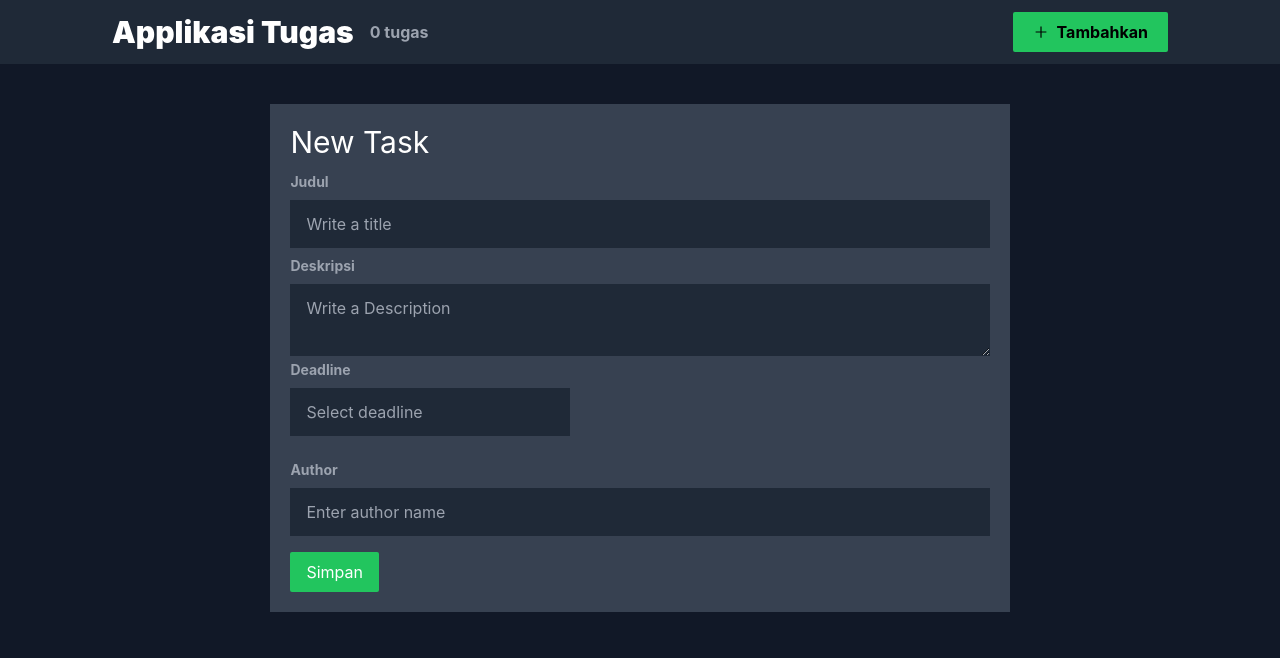
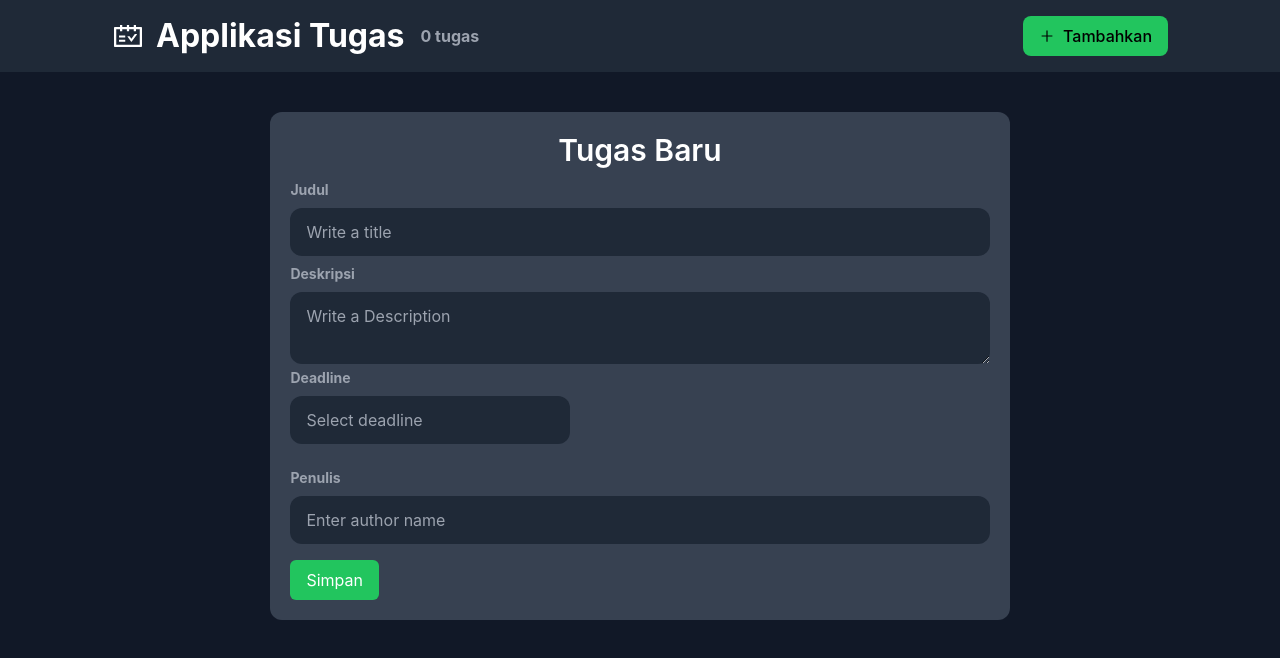
Before and after one commit to orangnyahilang/ADS-FE-Next-JS, a Next.js app: page /new in a window 1280 px wide. Shown: the top 658 px of the page. Built offline with nearby package versions, Linux system fonts and the light colour scheme.

Commit message:
second commit

```diff
--- a/src/app/new/page.js
+++ b/src/app/new/page.js
@@ -45,16 +45,16 @@ const TaskFormPage = ({ params }) => {
 
   return (
     <div className="flex justify-center items-center">
-      <form className="bg-gray-700 p-5 w-[70%]" onSubmit={onSubmit}>
-        <h1 className="text-3xl mb-3">
-          {params.id ? "Edit Task" : "New Task"}
+      <form className="bg-gray-700 p-5 w-[70%] rounded-xl" onSubmit={onSubmit}>
+        <h1 className="text-3xl mb-3 font-semibold text-center">
+          {params.id ? "Edit Tugas" : "Tugas Baru"}
         </h1>
         <label htmlFor="author" className="block text-gray-400 text-sm font-bold mb-2">
             Judul
           </label>
         <input
           type="text"
-          className="bg-gray-800 focus:text-gray-100 focus:outline-none w-full py-3 px-4 mb-2 block"
+          className="bg-gray-800 focus:text-gray-100 focus:outline-none w-full py-3 px-4 mb-2 block rounded-xl"
           placeholder="Write a title"
           autoFocus
           name="title"
@@ -71,7 +71,7 @@ const TaskFormPage = ({ params }) => {
         <textarea
           cols="2"
           placeholder="Write a Description"
-          className="bg-gray-800 focus:text-gray-100 focus:outline-none w-full py-3 px-4 mb-1 block"
+          className="bg-gray-800 focus:text-gray-100 focus:outline-none w-full py-3 px-4 mb-1 block rounded-xl"
           name="description"
           {...register("description", { required: true })}
         />
@@ -87,7 +87,7 @@ const TaskFormPage = ({ params }) => {
           </label>
           <DatePicker
             id="deadline"
-            className="bg-gray-800 focus:text-gray-100 focus:outline-none w-full py-3 px-4 mb-2 block"
+            className="bg-gray-800 focus:text-gray-100 focus:outline-none w-full py-3 px-4 mb-2 block rounded-xl"
             selected={watch("deadline")}
             onChange={(date) => setValue("deadline", date)}
             showTimeSelect
@@ -101,12 +101,12 @@ const TaskFormPage = ({ params }) => {
 
         <div className="mb-4">
           <label htmlFor="author" className="block text-gray-400 text-sm font-bold mb-2">
-            Author
+            Penulis
           </label>
           <input
             type="text"
             id="author"
-            className="bg-gray-800 focus:text-gray-100 focus:outline-none w-full py-3 px-4 mb-2 block"
+            className="bg-gray-800 focus:text-gray-100 focus:outline-none w-full py-3 px-4 mb-2 block rounded-xl"
             placeholder="Enter author name"
             {...register("author", { required: true })}
           />
@@ -117,7 +117,7 @@ const TaskFormPage = ({ params }) => {
           )}
         </div>
 
-        <button className="bg-green-500 hover:bg-green-400 px-4 py-2 rounded-sm disabled:opacity-30">
+        <button className="bg-green-500 hover:bg-green-400 px-4 py-2 rounded-md disabled:opacity-30">
           Simpan
         </button>
       </form>
--- a/src/components/Navbar.js
+++ b/src/components/Navbar.js
@@ -2,6 +2,7 @@
 
 import Link from "next/link";
 import { AiOutlinePlus } from "react-icons/ai";
+import { AiOutlineSchedule } from "react-icons/ai";
 import { useRouter } from "next/navigation";
 import { useTasks } from "../context/TasksContext";
 
@@ -10,16 +11,18 @@ export function Navbar() {
   const { tasks } = useTasks();
 
   return (
-    <header className="flex items-center bg-gray-800 px-28 py-3">
+    <header className="flex items-center bg-gray-800 px-28 max-sm:px-4 py-3 w-[100%]">
       <Link href="/">
-        <h1 className="font-black text-3xl text-white">Applikasi Tugas</h1>
+        <h1 className="flex items-center font-black font-bold max-sm:font-semibold text-[2rem] max-sm:text-[1.2rem] text-white ">
+        <AiOutlineSchedule className="mr-3 max-sm:mr-2"/>
+          Applikasi Tugas</h1>
       </Link>
 
-      <span className="ml-4 text-gray-400 font-bold">{tasks.length} tugas</span>
+      <span className="ml-4 max-sm:ml-2 text-gray-400 font-bold text-[1rem] max-sm:text-[0.6rem]">{tasks.length} tugas</span>
 
       <div className="flex-grow text-right">
         <button
-          className="bg-green-500 hover:bg-green-400 px-5 py-2 text-gray font-bold rounded-sm inline-flex items-center"
+          className="group bg-green-500 hover:bg-green-400 px-4 py-2 text-gray font-medium rounded-lg inline-flex items-center transition-all duration-300 ease-in-out hover:ease-in-out"
           onClick={() => router.push("/new")}
         >
           <AiOutlinePlus className="mr-2" />
--- a/src/components/TaskCard.js
+++ b/src/components/TaskCard.js
@@ -40,8 +40,10 @@ export const TaskCard = ({ task }) => {
             const accept = confirm(
               "Are you sure you want to delete this task?"
             );
-              if (accept) deleteTask(task.id);
+            if (accept) {
+              deleteTask(task.id);
               toast.success("Task deleted successfully");
+            }
           }}
         >
           <VscTrash className="mr-2" /> Hapus
--- a/src/context/TasksContext.js
+++ b/src/context/TasksContext.js
@@ -30,6 +30,13 @@ export const TasksProvider = ({ children }) => {
   const deleteTask = (id) =>
     setTasks([...tasks.filter((task) => task.id !== id)]);
 
+
+  const searchTasks = (searchTerm) => {
+    // Gunakan toLowerCase() agar pencarian tidak case-sensitive
+    const lowerCaseSearchTerm = searchTerm.toLowerCase();
+    setTasks([...tasks.filter((task) => task.title.toLowerCase().includes(lowerCaseSearchTerm))]);
+  };
+
   return (
     <TaskContext.Provider
       value={{
@@ -37,6 +44,7 @@ export const TasksProvider = ({ children }) => {
         createTask,
         updateTask,
         deleteTask,
+        searchTasks,
       }}
     >
       {children}
```
Lines whose indentation alone changed are shown as unchanged.
